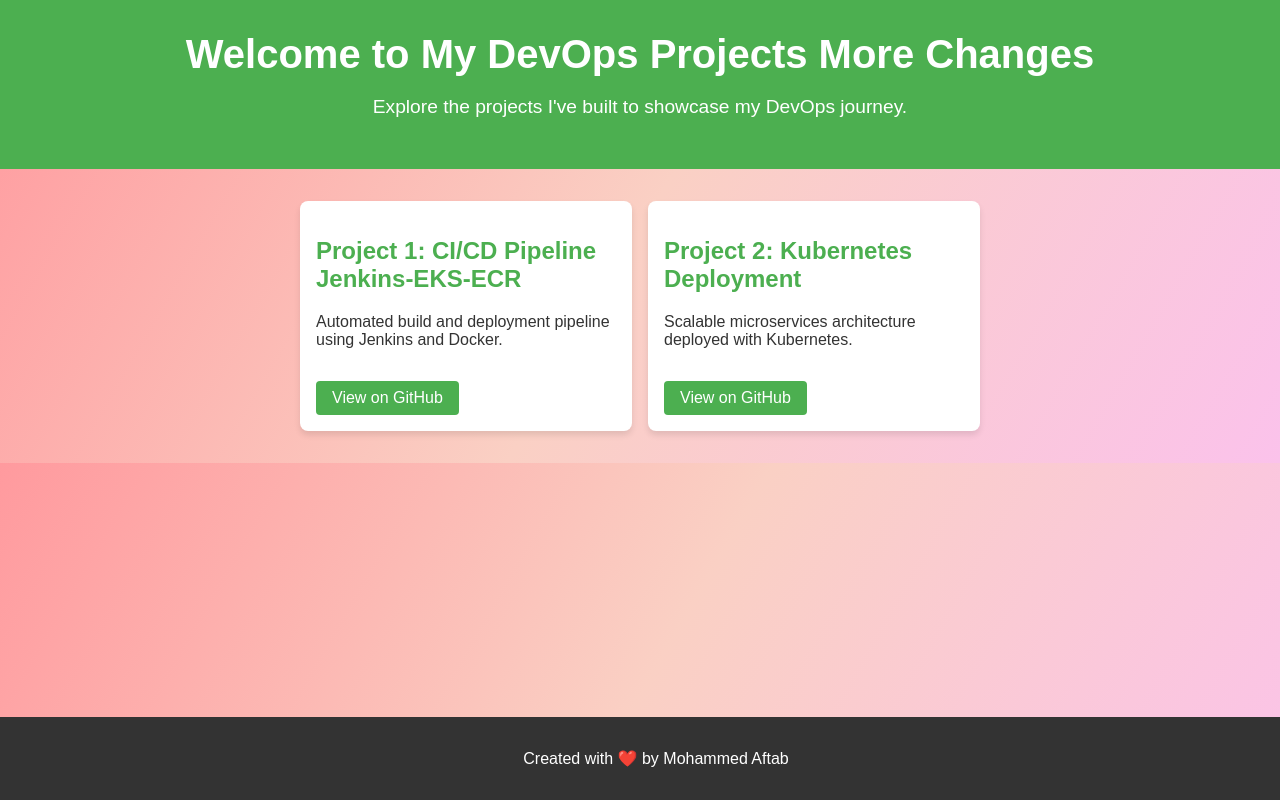
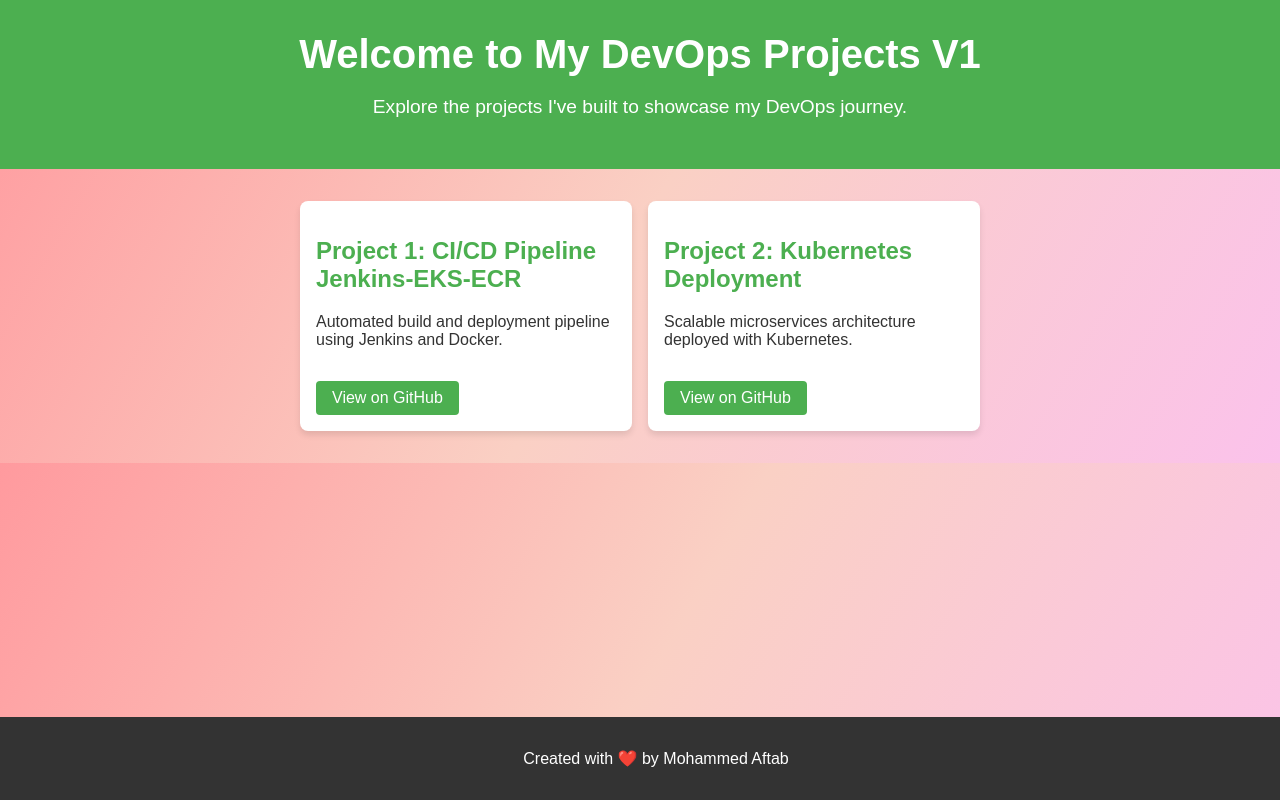
Before and after one commit to skaftab-in/simple-devops-website, a website: page public/index.html in a window 1280 px wide. Drawn offline with Linux system fonts and the light colour scheme.

Commit message:
Update index.html

```diff
--- a/public/index.html
+++ b/public/index.html
@@ -8,7 +8,7 @@
 </head>
 <body>
     <header>
-        <h1>Welcome to My DevOps Projects More Changes </h1>
+        <h1>Welcome to My DevOps Projects V1 </h1>
         <p>Explore the projects I've built to showcase my DevOps journey.</p>
     </header>
     <main>
```
